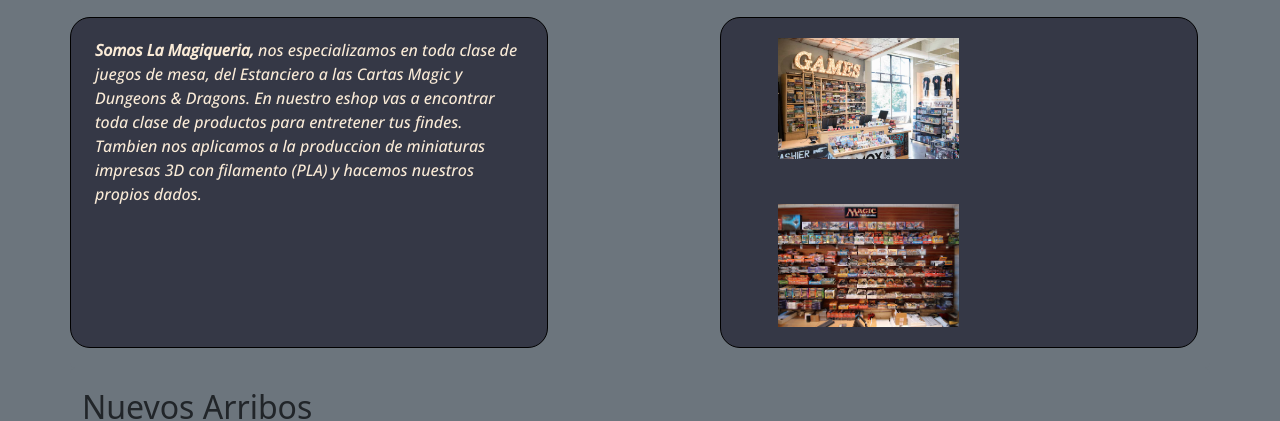
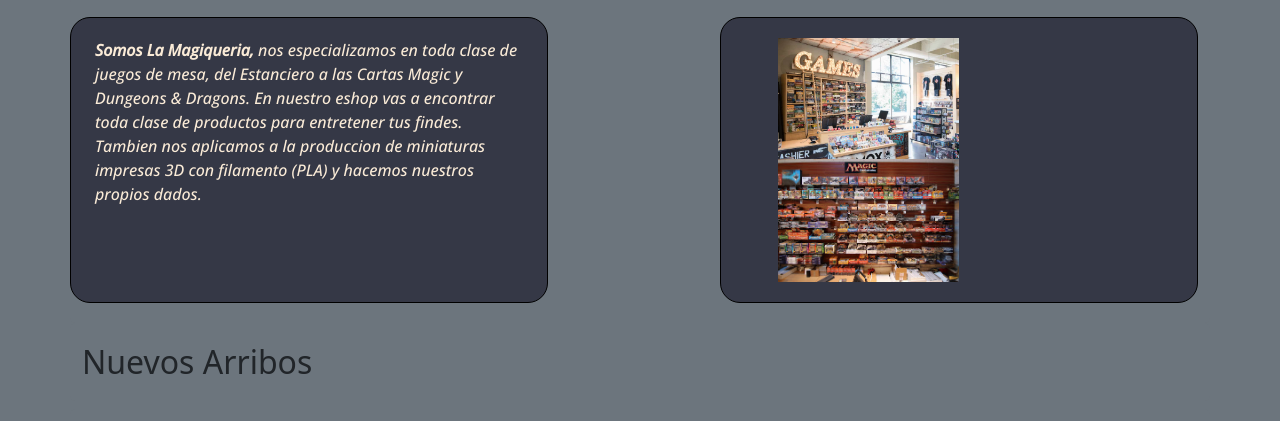
Before and after one commit to JuanB-Lozano/proyecto-coder, a plain HTML site: page index.html in a window 1280 px wide. Shown: the part 383-804 px from the top of the page. Drawn offline with nearby package versions, Linux system fonts and the light colour scheme.

Commit message:
otro ajuste de media query

```diff
--- a/css/style.css
+++ b/css/style.css
@@ -198,20 +198,36 @@
 
  /* medidas mobile 320px hasta 768px  */
 
-@media (max-width: 768px){
+@media (min-width: 320px){
   .card-index{
     width:100%;
     display: flex;
     flex-direction: column;
   }
+  .intro-media{
+    width: 100%;
+    display: flex;
+  }
+  .showroom-media{
+    display: flex;
+    flex-flow: row wrap;
+  }
 }
 
 /* medidas tablet 768px hasta 1024*/
-@media (max-width: 1024px){
+@media (min-width: 768px){
   .card-index{
     width: 50%;
     display: flex;
   }
+  .intro-media{
+    width: 100%;
+    display: flex;
+  }
+  .showroom-media{
+    display: flex;
+    flex-flow: row wrap;
+  }
 }
 
 /* medidas desktop > 1024px hasta 1800px */
--- a/index.html
+++ b/index.html
@@ -82,9 +82,9 @@
 
    <section class="grid-container index-section bg-secondary">
      <div class="divGrid container bg-secondary">
-         <div class="divItem1 divItem row d-flex introItem container"> <p><b><i>Somos La Magiqueria,</i></b> nos especializamos en toda clase de juegos de mesa, del Estanciero a las Cartas Magic y Dungeons & Dragons. En nuestro eshop vas a encontrar toda clase de productos para entretener tus findes. Tambien nos aplicamos a la produccion de miniaturas impresas 3D con filamento (PLA) y hacemos nuestros propios dados. </p></div>
+         <div class="divItem1 divItem row d-flex introItem container intro-media"> <p><b><i>Somos La Magiqueria,</i></b> nos especializamos en toda clase de juegos de mesa, del Estanciero a las Cartas Magic y Dungeons & Dragons. En nuestro eshop vas a encontrar toda clase de productos para entretener tus findes. Tambien nos aplicamos a la produccion de miniaturas impresas 3D con filamento (PLA) y hacemos nuestros propios dados. </p></div>
          <div class="divVacio2"></div>
-         <div class="divFlex divItem divItem2 d-flex container">
+         <div class="divFlex divItem divItem2 d-flex container showroom-media">
              <div class="divBox1 col-sm-12 col-md-8 col-lg-6"><img src="fotos/showroom1.jpg" alt="showroom" class="showroom1 showFlex1 introItem2 w-100" id="showroom"></div>
              <div class="divVacio"></div>
              <div class="divBox2 col-sm-12 col-md-8 col-lg-6"><img src="fotos/showroom2.jpg" alt="showroom" class="showroom2 showFlex2 introItem3 w-100" id="showroom"></div>
```
